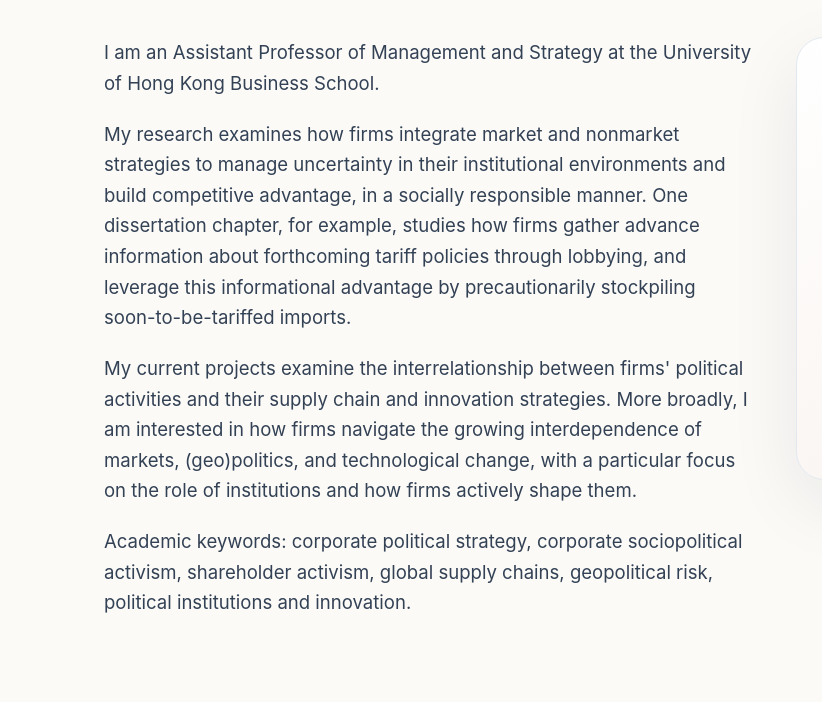
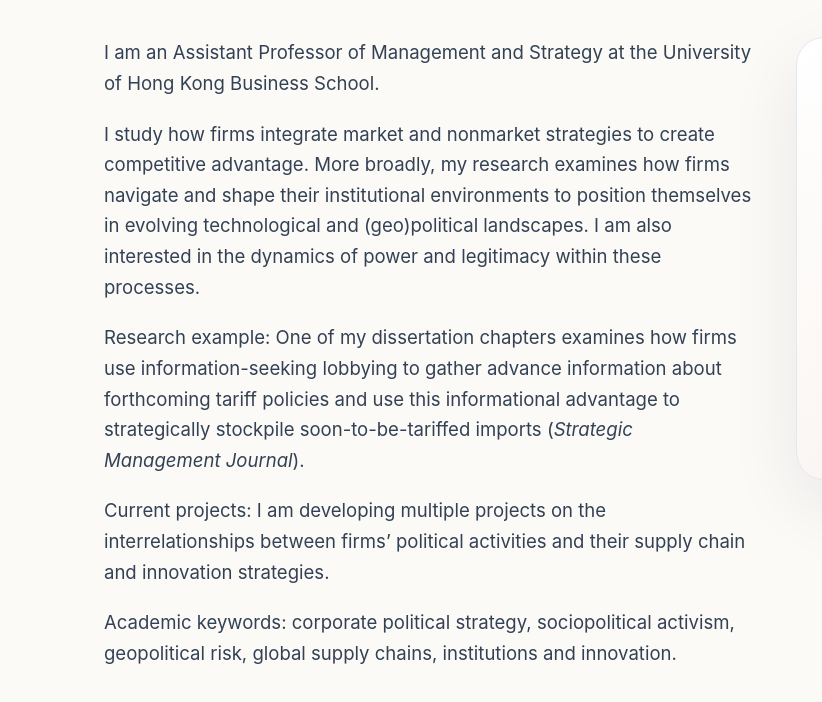
Before and after one commit to boyangusc/my-personal-webpage, a plain HTML site: page index.html in a window 1280 px wide. Shown: the part 280-982 px from the top of the page, 0-822 px from the left. Drawn offline with Linux system fonts and the light colour scheme.

Commit message:
Update homepage introduction and research overview

```diff
--- a/index.html
+++ b/index.html
@@ -31,9 +31,10 @@
     <section class="hero">
       <div>
         <p class="lede">I am an Assistant Professor of Management and Strategy at the University of Hong Kong Business School.</p>
-        <p class="lede">My research examines how firms integrate market and nonmarket strategies to manage uncertainty in their institutional environments and build competitive advantage, in a socially responsible manner. One dissertation chapter, for example, studies how firms gather advance information about forthcoming tariff policies through lobbying, and leverage this informational advantage by precautionarily stockpiling soon-to-be-tariffed imports.</p>
-        <p class="lede">My current projects examine the interrelationship between firms' political activities and their supply chain and innovation strategies. More broadly, I am interested in how firms navigate the growing interdependence of markets, (geo)politics, and technological change, with a particular focus on the role of institutions and how firms actively shape them.</p>
-        <p class="lede">Academic keywords: corporate political strategy, corporate sociopolitical activism, shareholder activism, global supply chains, geopolitical risk, political institutions and innovation.</p>
+        <p class="lede">I study how firms integrate market and nonmarket strategies to create competitive advantage. More broadly, my research examines how firms navigate and shape their institutional environments to position themselves in evolving technological and (geo)political landscapes. I am also interested in the dynamics of power and legitimacy within these processes.</p>
+        <p class="lede">Research example: One of my dissertation chapters examines how firms use information-seeking lobbying to gather advance information about forthcoming tariff policies and use this informational advantage to strategically stockpile soon-to-be-tariffed imports (<em>Strategic Management Journal</em>).</p>
+        <p class="lede">Current projects: I am developing multiple projects on the interrelationships between firms’ political activities and their supply chain and innovation strategies.</p>
+        <p class="lede">Academic keywords: corporate political strategy, sociopolitical activism, geopolitical risk, global supply chains, institutions and innovation.</p>
       </div>
       <aside class="hero-card">
         <img src="assets/portrait.jpg" alt="Bo Yang" style="width:100%; border-radius:26px;">
```
